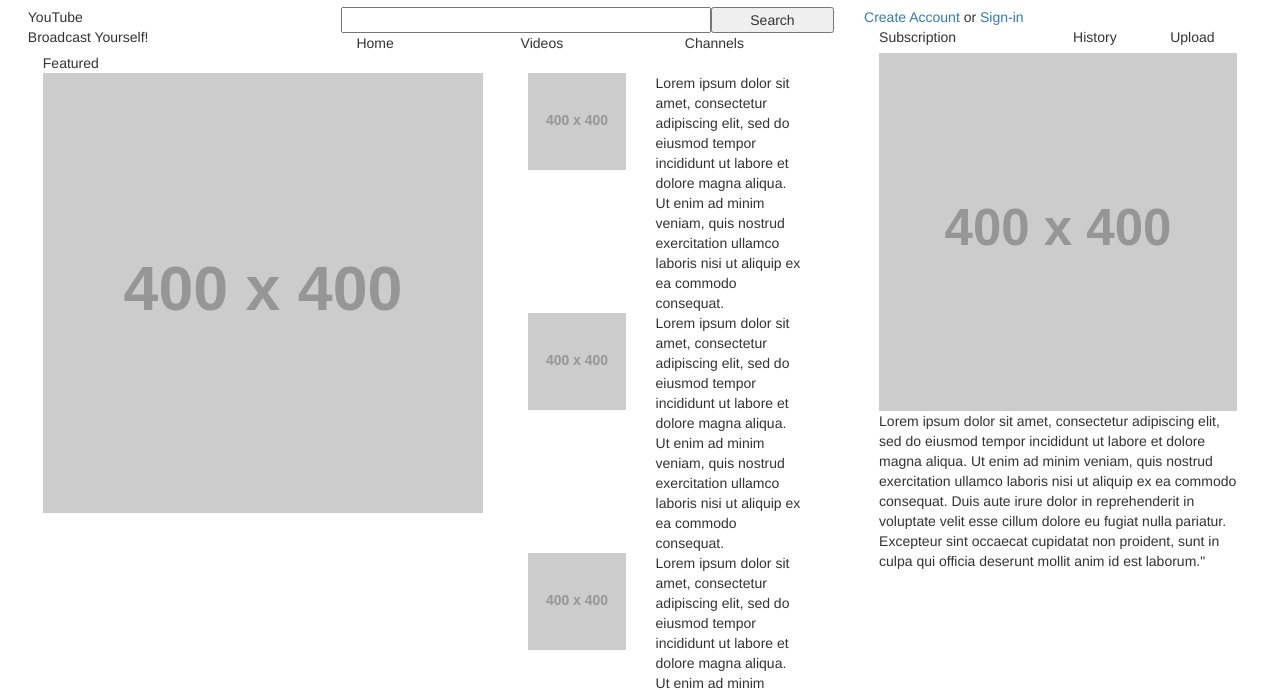
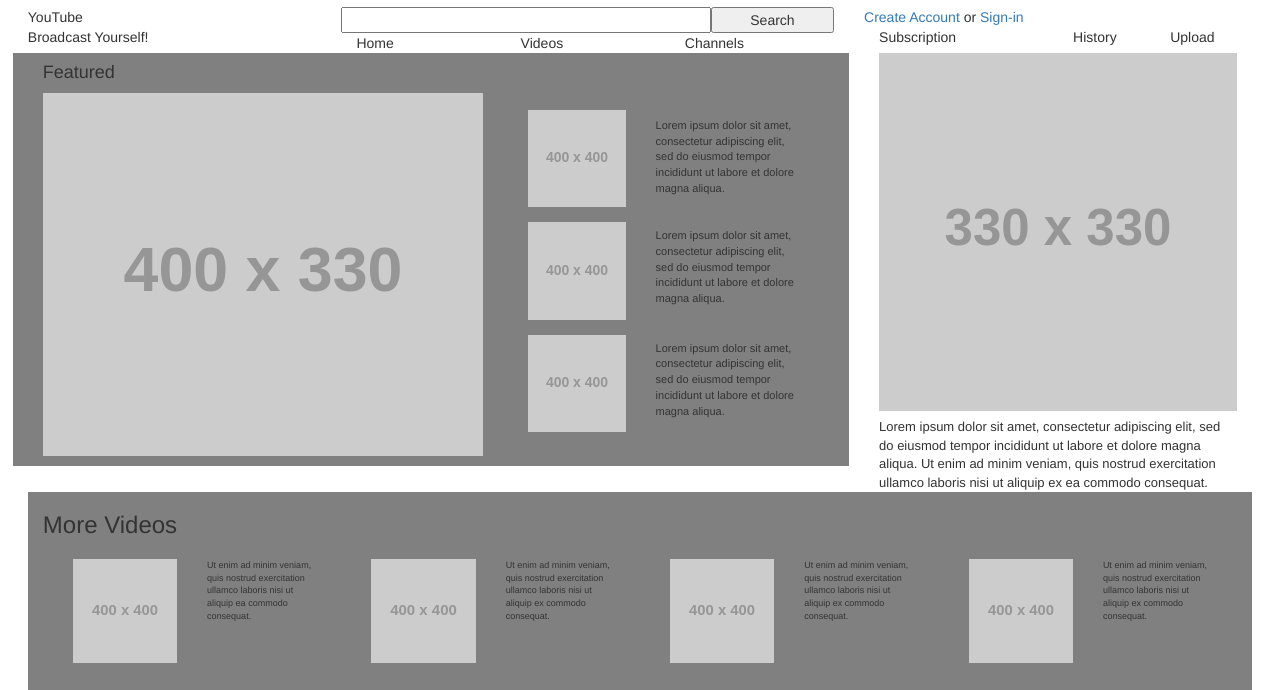
Before and after one commit to habudala/Youtube-Clone, a plain HTML site: page index.html in a window 1280 px wide. Shown: the part 46-736 px from the top of the page. Drawn offline with nearby package versions, Linux system fonts and the light colour scheme; placeholder pictures from the web are drawn by us.

Commit message:
Finished Working on Index I. Layout (except modal)

```diff
--- a/css/style.css
+++ b/css/style.css
@@ -2,9 +2,43 @@
 	margin: 0 1%;
 }
 img {width:100%;}
-.minipic {clear:both;}
+
+.minipic.one {margin-top:17px;}
+
+.minipic {clear:both;
+		  margin-bottom:15px;}
+
+.miniDescription.one {margin-top:25px;}
+
+.miniDescription.two {margin-top:6px;}
+
+.miniDescription.three {margin-top:6px;}
 
 .related-videos {clear:both;}
+
+.vidback {background-color: grey;}
+
+#mainImage {margin-bottom:10px;}
+
+.conts {margin-bottom:50px;}
+
+.main-vid-text {font-size: 11px;}
+
+.mediDescription {font-size:13px;
+				  margin-top:7px;}
+.more{background-color:grey;}
+
+.footer-disc {font-size:9px;
+			  margin-top:10px;}
+
+.thumb-wrapper {background-color:grey;}
+
+.footer-pic {margin-top:10px;
+			margin-bottom:20px;}
+
+.trade {font-size:12px;}
+
+
 
 
 
--- a/index.html
+++ b/index.html
@@ -48,43 +48,43 @@
 		</div>
 
 		<div class="row third">
-			<div class="col-xs-12 col-sm-8 col-md-8">
+			<div class="col-xs-12 col-sm-8 col-md-8 vidback">
 
 				<div class="col-xs-12 col-sm-12 col-md-12">
-				Featured
+				<h4>Featured</h4>
 				</div>
 
 				<div class="col-xs-12 col-sm-7 col-md-7">
-					<img src="http://placehold.it/400x400">
+					<img id="mainImage" src="http://placehold.it/400x330">
 				</div>
 
 				<div class="col-xs-12 col-sm-5 col-md-5">
 					<div>
-						<div class="minipic col-xs-5 col-sm-5 col-md-5">
+						<div class="minipic one col-xs-5 col-sm-5 col-md-5" >
 						<img src="http://placehold.it/400x400">
 						</div>
-						<div class="miniDescription col-xs-7 col-sm-7 col-md-7">Lorem ipsum dolor sit amet, consectetur adipiscing elit, sed do eiusmod tempor incididunt ut labore et dolore magna aliqua. Ut enim ad minim veniam, quis nostrud exercitation ullamco laboris nisi ut aliquip ex ea commodo consequat. </div>
+						<div class="miniDescription one col-xs-7 col-sm-7 col-md-7 main-vid-text">Lorem ipsum dolor sit amet, consectetur adipiscing elit, sed do eiusmod tempor incididunt ut labore et dolore magna aliqua.  </div>
 					</div>
 					<div>
-						<div class="minipic col-xs-5 col-sm-5 col-md-5">
+						<div class="minipic two col-xs-5 col-sm-5 col-md-5">
 						<img src="http://placehold.it/400x400">
 						</div>
-						<div class="miniDescription col-xs-7 col-sm-7 col-md-7">Lorem ipsum dolor sit amet, consectetur adipiscing elit, sed do eiusmod tempor incididunt ut labore et dolore magna aliqua. Ut enim ad minim veniam, quis nostrud exercitation ullamco laboris nisi ut aliquip ex ea commodo consequat. </div>
+						<div class="miniDescription two col-xs-7 col-sm-7 col-md-7 main-vid-text">Lorem ipsum dolor sit amet, consectetur adipiscing elit, sed do eiusmod tempor incididunt ut labore et dolore magna aliqua. </div>
 					</div>
 					<div>
-						<div class="minipic col-xs-5 col-sm-5 col-md-5">
+						<div class="minipic three col-xs-5 col-sm-5 col-md-5">
 						<img src="http://placehold.it/400x400">
 						</div>
-						<div class="miniDescription col-xs-7 col-sm-7 col-md-7">Lorem ipsum dolor sit amet, consectetur adipiscing elit, sed do eiusmod tempor incididunt ut labore et dolore magna aliqua. Ut enim ad minim veniam, quis nostrud exercitation ullamco laboris nisi ut aliquip ex ea commodo consequat. </div>
+						<div class="miniDescription three col-xs-7 col-sm-7 col-md-7 main-vid-text">Lorem ipsum dolor sit amet, consectetur adipiscing elit, sed do eiusmod tempor incididunt ut labore et dolore magna aliqua.  </div>
 					</div>
 				</div>
 			</div>
 
 			<div class="col-xs-12 col-sm-4 col-md-4">
 				<div class="col-xs-12 col-sm-12 col-md-12">
-				<img src="http://placehold.it/400x400">
+				<img src="http://placehold.it/330x330">
 				</div>
-				<div class="col-xs-12 col-sm-12 col-md-12">Lorem ipsum dolor sit amet, consectetur adipiscing elit, sed do eiusmod tempor incididunt ut labore et dolore magna aliqua. Ut enim ad minim veniam, quis nostrud exercitation ullamco laboris nisi ut aliquip ex ea commodo consequat. Duis aute irure dolor in reprehenderit in voluptate velit esse cillum dolore eu fugiat nulla pariatur. Excepteur sint occaecat cupidatat non proident, sunt in culpa qui officia deserunt mollit anim id est laborum."</div>
+				<div class=" mediDescription col-xs-12 col-sm-12 col-md-12">Lorem ipsum dolor sit amet, consectetur adipiscing elit, sed do eiusmod tempor incididunt ut labore et dolore magna aliqua. Ut enim ad minim veniam, quis nostrud exercitation ullamco laboris nisi ut aliquip ex ea commodo consequat. </div>
 			</div>
 
 
@@ -92,46 +92,46 @@
 
 		<div class="row fourth">
 			<div class=" footer-wrapper col-xs-12 col-sm-12 col-md-12">
-				<div class="col-xs-12 col-sm-12 col-md-12">More Videos</div>
+				<div class=" more col-xs-12 col-sm-12 col-md-12"><h3>More Videos</h3></div>
 				<div class="thumb-wrapper col-xs-12 col-sm-12 col-md-12">
 					<div class="col-xs-6 col-sm-3 col-md-3">
 						<div class="footer-pic col-xs-6 col-sm-6 col-md-6"><img src="http://placehold.it/400x400"></div>
-						<div class="footer-disc col-xs-6 col-sm-6 col-md-6">Lorem ipsum dolor sit amet, consectetur adipiscing elit, sed do eiusmod tempor incididunt ut labore et dolore magna aliqua. Ut enim ad minim veniam, quis nostrud exercitation ullamco laboris nisi ut aliquip ex ea commodo consequat.</div>
+						<div class="footer-disc one col-xs-6 col-sm-6 col-md-6"> Ut enim ad minim veniam, quis nostrud exercitation ullamco laboris nisi ut aliquip ea commodo consequat.</div>
 					</div>
 					<div class="col-xs-6 col-sm-3 col-md-3">
 						<div class="footer-pic col-xs-6 col-sm-6 col-md-6"><img src="http://placehold.it/400x400"></div>
-						<div class="footer-disc col-xs-6 col-sm-6 col-md-6">Lorem ipsum dolor sit amet, consectetur adipiscing elit, sed do eiusmod tempor incididunt ut labore et dolore magna aliqua. Ut enim ad minim veniam, quis nostrud exercitation ullamco laboris nisi ut aliquip ex ea commodo consequat.</div>
+						<div class="footer-disc two col-xs-6 col-sm-6 col-md-6"> Ut enim ad minim veniam, quis nostrud exercitation ullamco laboris nisi ut aliquip ex commodo consequat.</div>
 					</div>
 					<div class="col-xs-6 col-sm-3 col-md-3">
 						<div class="footer-pic col-xs-6 col-sm-6 col-md-6"><img src="http://placehold.it/400x400"></div>
-						<div class="footer-disc col-xs-6 col-sm-6 col-md-6">Lorem ipsum dolor sit amet, consectetur adipiscing elit, sed do eiusmod tempor incididunt ut labore et dolore magna aliqua. Ut enim ad minim veniam, quis nostrud exercitation ullamco laboris nisi ut aliquip ex ea commodo consequat.</div>
+						<div class="footer-disc three col-xs-6 col-sm-6 col-md-6"> Ut enim ad minim veniam, quis nostrud exercitation ullamco laboris nisi ut aliquip ex commodo consequat.</div>
 					</div>
 					<div class="col-xs-6 col-sm-3 col-md-3">
 						<div class="footer-pic col-xs-6 col-sm-6 col-md-6"><img src="http://placehold.it/400x400"></div>
-						<div class="footer-disc col-xs-6 col-sm-6 col-md-6">Lorem ipsum dolor sit amet, consectetur adipiscing elit, sed do eiusmod tempor incididunt ut labore et dolore magna aliqua. Ut enim ad minim veniam, quis nostrud exercitation ullamco laboris nisi ut aliquip ex ea commodo consequat.</div>
+						<div class="footer-disc four col-xs-6 col-sm-6 col-md-6"> Ut enim ad minim veniam, quis nostrud exercitation ullamco laboris nisi ut aliquip ex commodo consequat.</div>
 					</div>
 					<div class="col-xs-6 col-sm-3 col-md-3">
 						<div class="footer-pic col-xs-6 col-sm-6 col-md-6"><img src="http://placehold.it/400x400"></div>
-						<div class="footer-disc col-xs-6 col-sm-6 col-md-6">Lorem ipsum dolor sit amet, consectetur adipiscing elit, sed do eiusmod tempor incididunt ut labore et dolore magna aliqua. Ut enim ad minim veniam, quis nostrud exercitation ullamco laboris nisi ut aliquip ex ea commodo consequat.</div>
+						<div class="footer-disc five col-xs-6 col-sm-6 col-md-6"> Ut enim ad minim veniam, quis nostrud exercitation ullamco laboris nisi ut aliquip ex commodo consequat.</div>
 					</div>
 					<div class="col-xs-6 col-sm-3 col-md-3">
 						<div class="footer-pic col-xs-6 col-sm-6 col-md-6"><img src="http://placehold.it/400x400"></div>
-						<div class="footer-disc col-xs-6 col-sm-6 col-md-6">Lorem ipsum dolor sit amet, consectetur adipiscing elit, sed do eiusmod tempor incididunt ut labore et dolore magna aliqua. Ut enim ad minim veniam, quis nostrud exercitation ullamco laboris nisi ut aliquip ex ea commodo consequat.</div>
+						<div class="footer-disc six col-xs-6 col-sm-6 col-md-6"> Ut enim ad minim veniam, quis nostrud exercitation ullamco laboris nisi ut aliquip ea commodo consequat.</div>
 					</div>
 					<div class="col-xs-6 col-sm-3 col-md-3">
 						<div class="footer-pic col-xs-6 col-sm-6 col-md-6"><img src="http://placehold.it/400x400"></div>
-						<div class="footer-disc col-xs-6 col-sm-6 col-md-6">Lorem ipsum dolor sit amet, consectetur adipiscing elit, sed do eiusmod tempor incididunt ut labore et dolore magna aliqua. Ut enim ad minim veniam, quis nostrud exercitation ullamco laboris nisi ut aliquip ex ea commodo consequat.</div>
+						<div class="footer-disc seven col-xs-6 col-sm-6 col-md-6"> Ut enim ad minim veniam, quis nostrud exercitation ullamco laboris nisi ut aliquip ex commodo consequat.</div>
 					</div>
 					<div class="col-xs-6 col-sm-3 col-md-3">
 						<div class="footer-pic col-xs-6 col-sm-6 col-md-6"><img src="http://placehold.it/400x400"></div>
-						<div class="footer-disc col-xs-6 col-sm-6 col-md-6">Lorem ipsum dolor sit amet, consectetur adipiscing elit, sed do eiusmod tempor incididunt ut labore et dolore magna aliqua. Ut enim ad minim veniam, quis nostrud exercitation ullamco laboris nisi ut aliquip ex ea commodo consequat.</div>
+						<div class="footer-disc eight col-xs-6 col-sm-6 col-md-6"> Ut enim ad minim veniam, quis nostrud exercitation ullamco laboris nisi ut aliquip ex commodo consequat.</div>
 					</div>
 				</div>
 			</div>
 		</div>
 
 		<div class="row fifth">
-			<div class="col-xs-12 col-sm-6 col-md-4">YouTube is a Trademark of YouTube.com</div>
+			<div class=" trade col-xs-12 col-sm-6 col-md-4">YouTube is a Trademark of YouTube.com</div>
 
 		</div>
 
```
